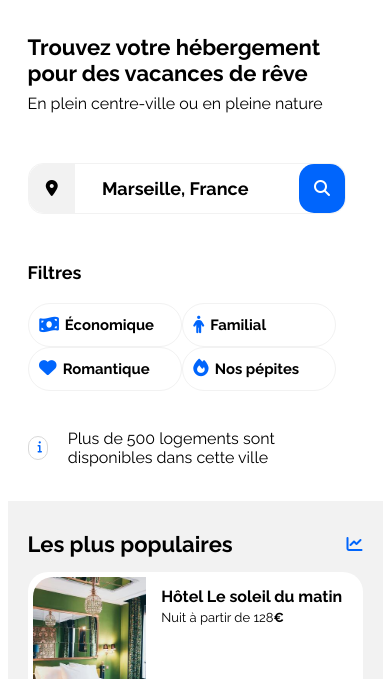
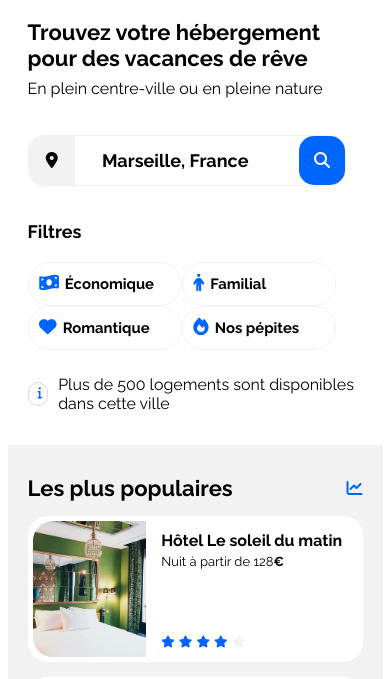
Before and after one commit to sarahiftsn/bookiproject, a plain HTML site: page index.html in a window 390 px wide. Shown: the part 131-810 px from the top of the page. Drawn offline with Linux system fonts and the light colour scheme.

Commit message:
amélioration version mobile

```diff
--- a/css/responsive.css
+++ b/css/responsive.css
@@ -121,8 +121,8 @@
 
         .formulaire-recherche {
             padding: 0em 1.25em;
-            min-height: 27em;
-            gap: 10%;
+            min-height: 23.5em;
+            gap: 08%;
         }
 
     /* titre et para */
@@ -130,6 +130,8 @@
         .titre-para {
             height: 79px;
             padding-bottom: 2%;
+            padding-top: 0; /* Réinitialise la marge supérieure */
+            margin-top: -15px; /* Ajuste la marge supérieure pour rapprocher de l'élément précédent */
         }
 
     /* barre de recherche */
@@ -194,6 +196,11 @@
             margin-bottom:-20px;
 
         }
+        .info p {
+            margin: 0em;
+            padding-left:0em;
+        }
+
 
     /*** Hebergements And Populaires ***/
 
```
